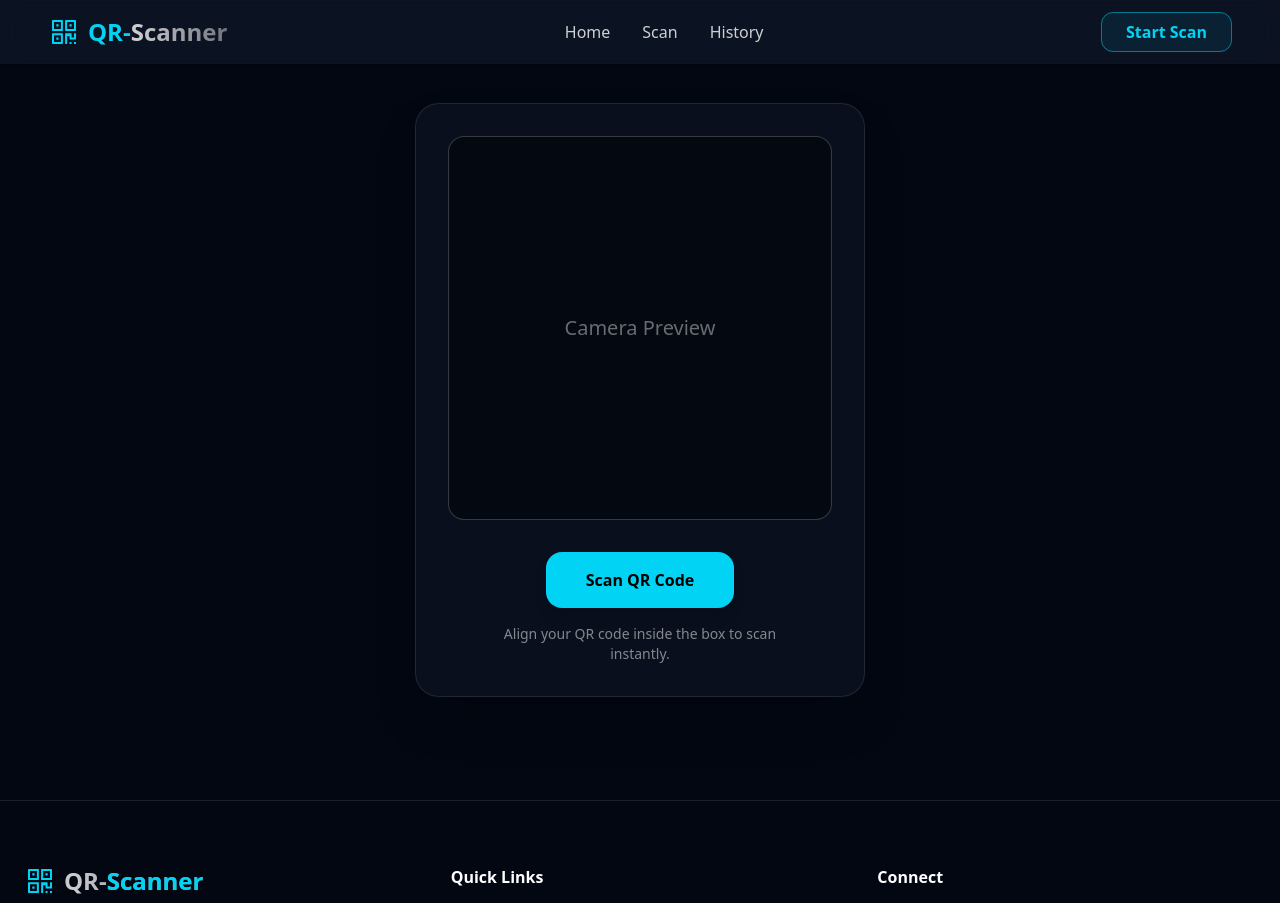
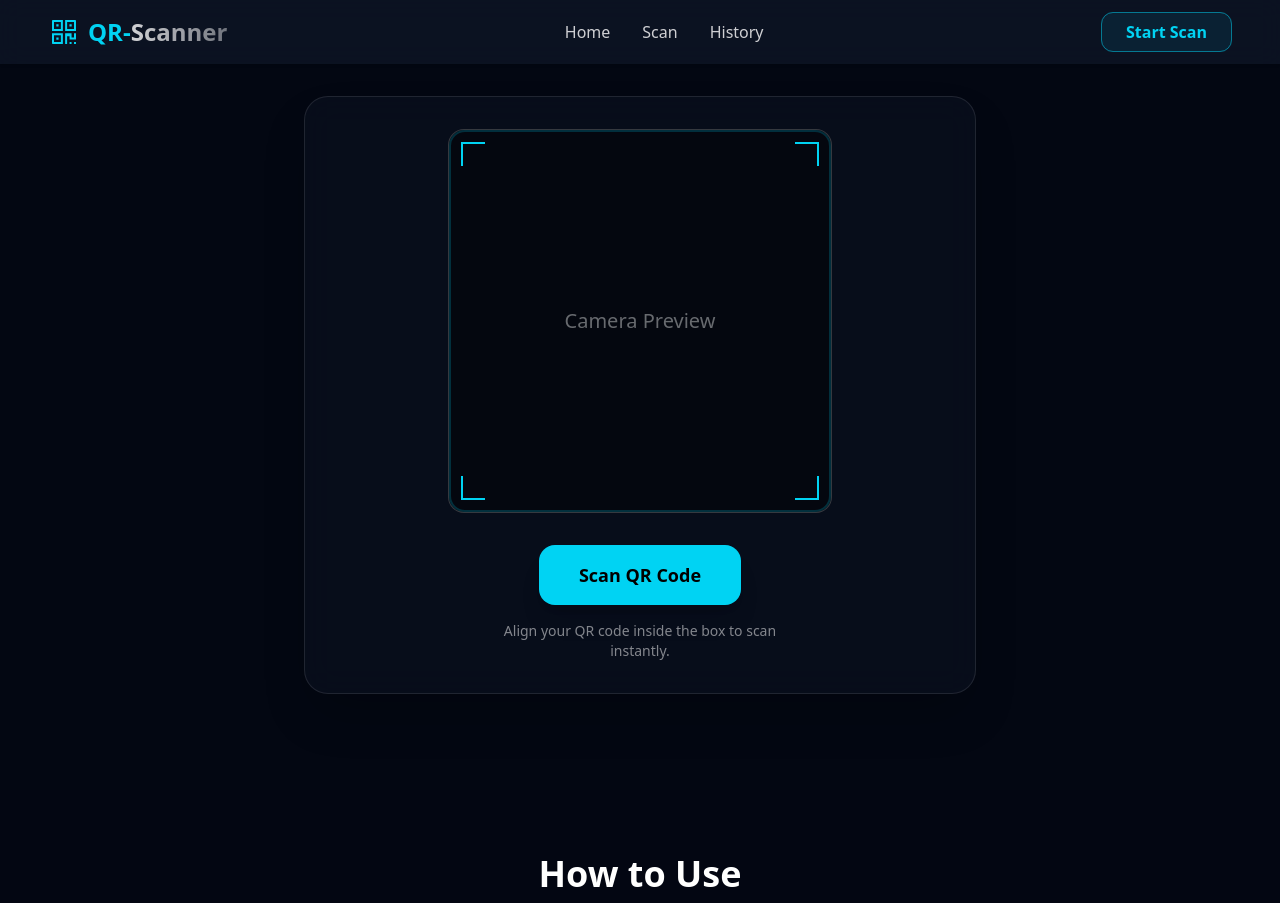
Before and after one commit to Muhammadkashif20/qr-scanner-app, a React (Vite) app in the folder qr-scanner-app/: page /scanner in a window 1280 px wide. Shown: the top 903 px of the page. Built offline with nearby package versions, Linux system fonts and the light colour scheme.

Commit message:
few changes

```diff
--- a/qr-scanner-app/Components/Scanner.jsx
+++ b/qr-scanner-app/Components/Scanner.jsx
@@ -5,27 +5,45 @@ import Header from "./Header";
 
 const ScannerPage = () => {
   return (
-    <div>
+    <div className="bg-gray-950 min-h-screen flex flex-col">
       <Header />
-      <section className="w-full min-h-screen bg-gray-950 flex items-center justify-center py-24 px-6">
+
+      <section className="w-full flex-1 flex items-center justify-center py-24 px-6">
         <motion.div
           initial={{ opacity: 0, y: 30 }}
           animate={{ opacity: 1, y: 0 }}
           transition={{ duration: 0.8 }}
-          className="bg-gray-900/50 backdrop-blur-md border border-white/10 rounded-3xl p-8 flex flex-col items-center justify-center shadow-2xl"
+          className="relative w-full max-w-2xl bg-gray-900/40 backdrop-blur-lg border border-white/10 rounded-3xl p-8 flex flex-col items-center shadow-2xl"
         >
-          {/* Camera Preview */}
-          <div className="w-80 h-80 md:w-96 md:h-96 bg-black/40 border border-white/20 rounded-2xl flex items-center justify-center shadow-inner">
-            <span className="text-white/40 text-lg md:text-xl font-medium">
+          {/* Camera Preview Box */}
+          <div className="relative w-80 h-80 md:w-96 md:h-96 bg-black/40 border border-white/20 rounded-2xl flex items-center justify-center shadow-inner overflow-hidden">
+            <span className="text-white/40 text-lg md:text-xl font-medium z-10">
               Camera Preview
             </span>
+
+            {/* Scanner Corners */}
+            <span className="absolute top-3 left-3 w-6 h-6 border-l-2 border-t-2 border-cyan-400" />
+            <span className="absolute top-3 right-3 w-6 h-6 border-r-2 border-t-2 border-cyan-400" />
+            <span className="absolute bottom-3 left-3 w-6 h-6 border-l-2 border-b-2 border-cyan-400" />
+            <span className="absolute bottom-3 right-3 w-6 h-6 border-r-2 border-b-2 border-cyan-400" />
+
+            {/* Animated Scan Line */}
+            <motion.div
+              initial={{ y: 0 }}
+              animate={{ y: 280 }}
+              transition={{ repeat: Infinity, duration: 2, ease: "linear" }}
+              className="absolute left-4 right-4 h-[3px] bg-cyan-400/70 rounded-full"
+            />
+
+            {/* Optional glowing overlay */}
+            <div className="absolute inset-0 pointer-events-none rounded-2xl border-2 border-cyan-400/20 shadow-[0_0_50px_rgba(8,145,178,0.3)]" />
           </div>
 
           {/* Scan Button */}
           <motion.button
-            whileHover={{ scale: 1.05 }}
+            whileHover={{ scale: 1.05, boxShadow: "0 0 20px rgba(8,145,178,0.6)" }}
             whileTap={{ scale: 0.95 }}
-            className="mt-8 px-10 py-4 bg-cyan-400 text-black font-semibold rounded-2xl shadow-lg hover:bg-cyan-300 transition"
+            className="mt-8 w-full md:w-auto px-10 py-4 bg-cyan-400 text-black font-semibold rounded-2xl shadow-xl hover:bg-cyan-300 transition-all text-lg"
           >
             Scan QR Code
           </motion.button>
@@ -36,6 +54,18 @@ const ScannerPage = () => {
           </p>
         </motion.div>
       </section>
+
+      {/* Optional extra section for instructions */}
+      <section className="w-full bg-gray-950/80 py-16 px-6 flex flex-col items-center text-center">
+        <h2 className="text-3xl md:text-4xl font-bold text-white mb-4">
+          How to Use
+        </h2>
+        <p className="text-white/60 max-w-lg">
+          Open the scanner, point your camera at the QR code, and let QRScan do the rest.
+          You’ll see results instantly. Safe, fast, and modern.
+        </p>
+      </section>
+
       <Footer />
     </div>
   );
```
